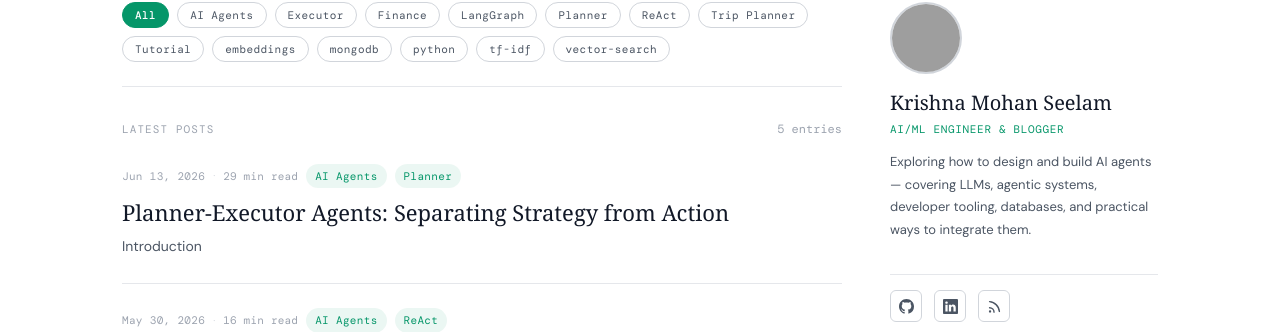
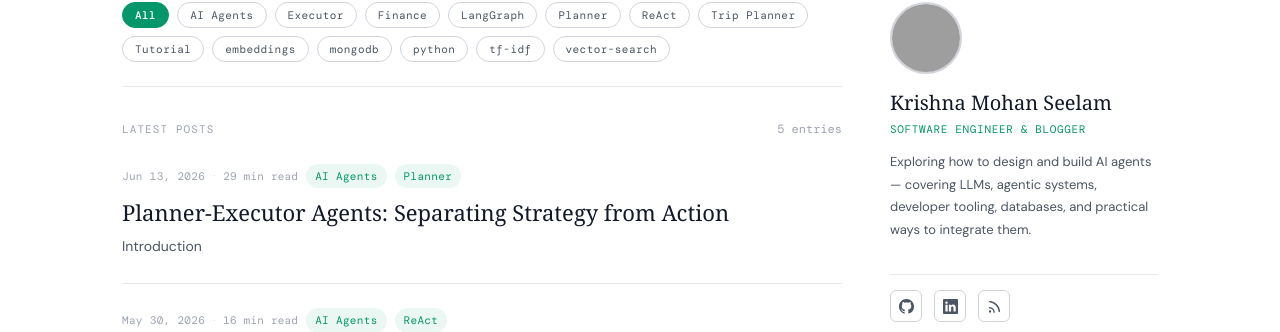
Before and after one commit to krishnamohan-seelam/my-blog, a Jekyll site: the page built from index.md, in a window 1280 px wide. Shown: the part 446-778 px from the top of the page. Built offline with Jekyll 4.4.1, drawn with Linux system fonts in a browser that asks for light colours; some web fonts are replaced; grey boxes are pictures that could not be loaded.

```diff
--- a/_config.yml
+++ b/_config.yml
@@ -12,7 +12,7 @@ theme: minima
 # Author block (used by sidebar, post pages, and SEO)
 author:
   name: "Krishna Mohan Seelam"
-  title: "AI/ML Engineer & Blogger"
+  title: "Software Engineer & Blogger"
   bio: "Exploring how to design and build AI agents — covering LLMs, agentic systems, developer tooling, databases, and practical ways to integrate them."
   avatar: "/my-blog/assets/images/avatar.jpg"
   github: "krishnamohan-seelam"
@@ -62,3 +62,12 @@ defaults:
     values:
       layout: "post"
       author: "Krishna Mohan Seelam"
+
+# Sass / SCSS configuration
+# Silence deprecation warnings from minima theme (uses legacy @import, lighten(), darken())
+# These are third-party warnings — our own SCSS uses the same @import for Jekyll 4 compatibility.
+sass:
+  silence_deprecations:
+    - import
+    - global-builtin
+    - color-functions
```
Also changed, not shown: .github/workflows/jekyll-gh-pages.yml, README.md (added), index.md (line endings or trailing spaces).
